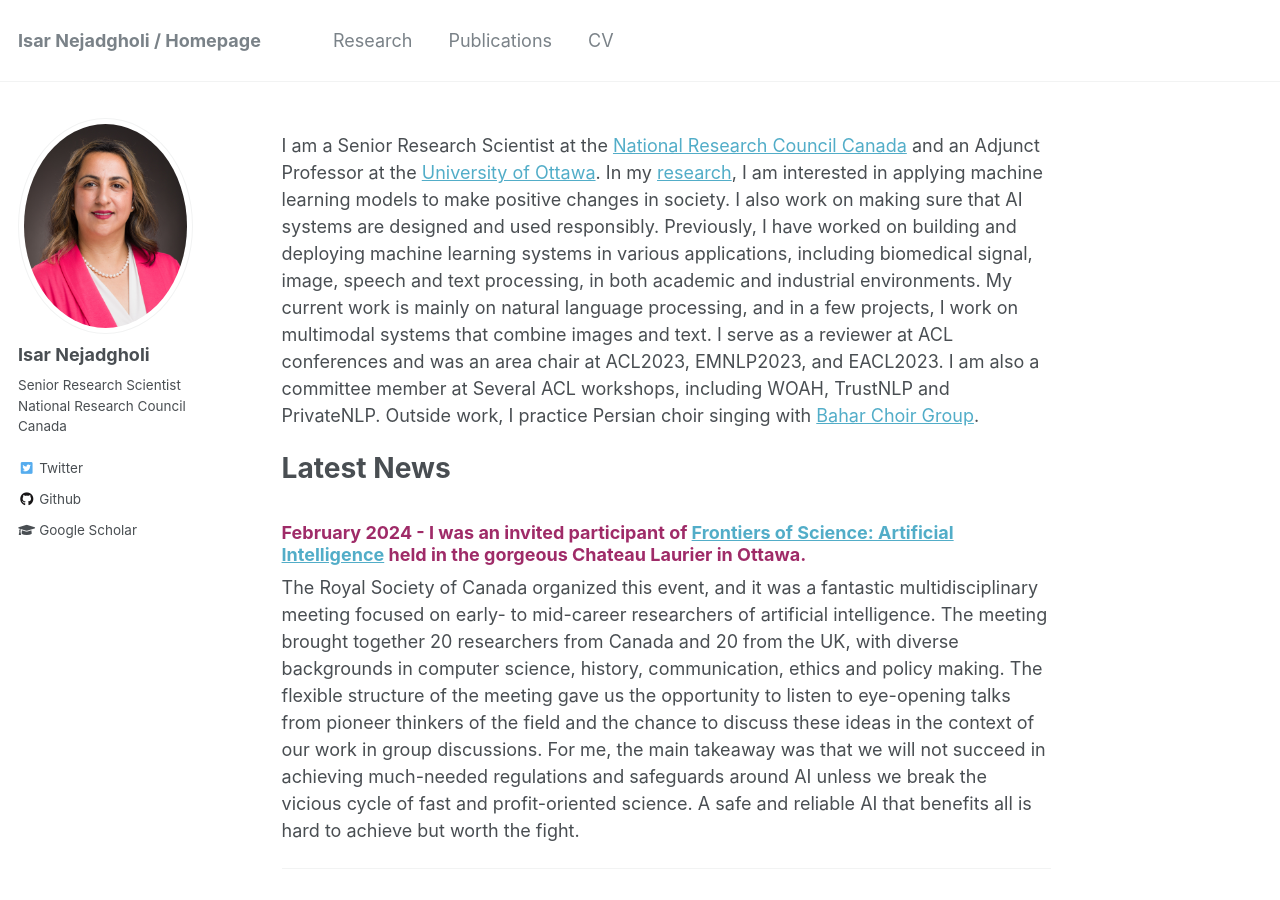
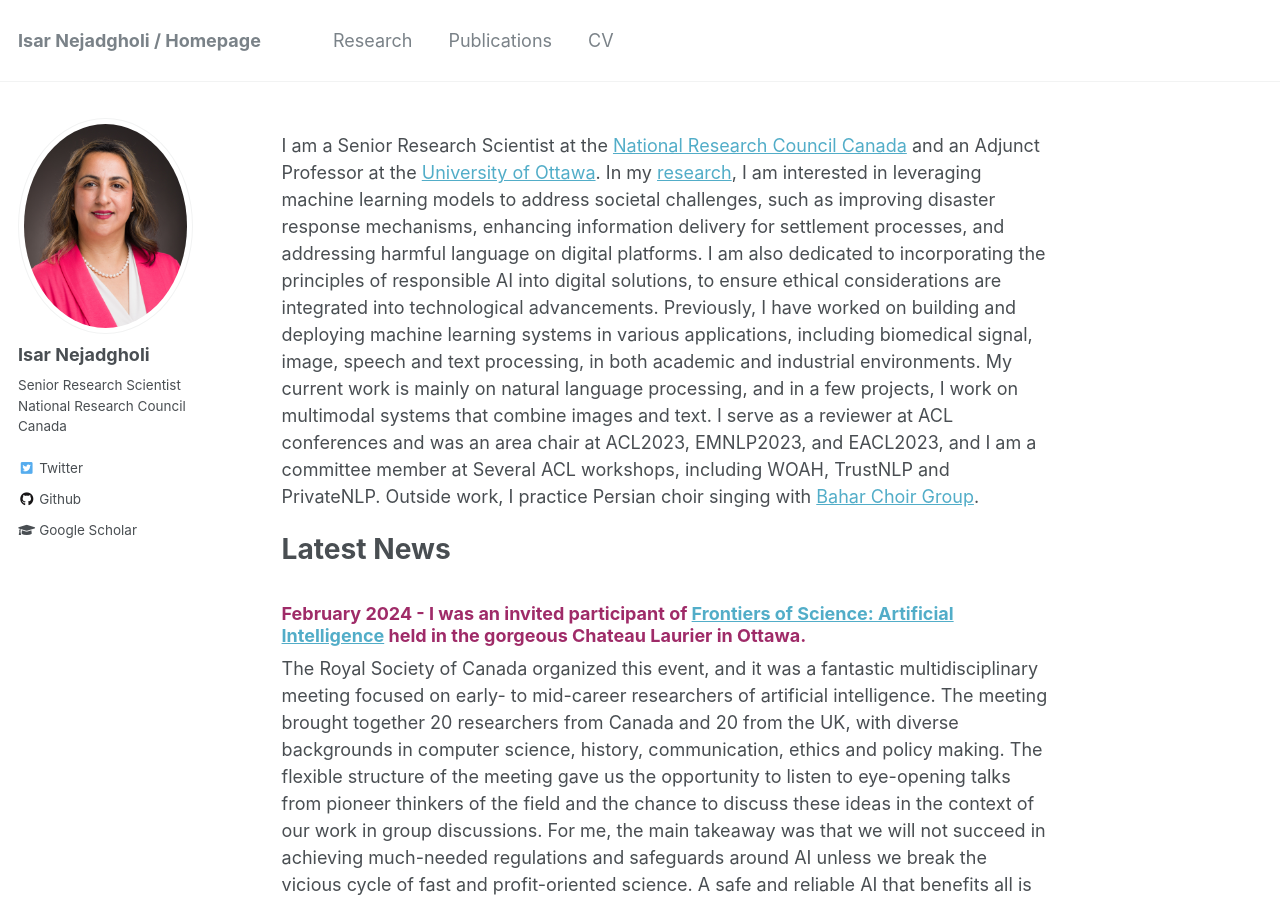
Before and after one commit to IsarNejad/IsarNejad.github.io, a Jekyll site: the page built from _pages/about.md, in a window 1280 px wide and 900 px high. Built offline with Jekyll 4.4.1, drawn with Linux system fonts in a browser that asks for light colours.

Commit message:
Update about.md

```diff
--- a/_pages/about.md
+++ b/_pages/about.md
@@ -8,7 +8,7 @@ redirect_from:
   - /about.html
 ---
 
-I am a Senior Research Scientist at the [National Research Council Canada](https://nrc.canada.ca/en) and an Adjunct Professor at the [University of Ottawa](https://www.uottawa.ca/faculty-engineering/school-electrical-engineering-computer-science). In my [research](https://isarnejad.github.io//research/), I am interested in applying machine learning models to make positive changes in society. I also work on making sure that AI systems are designed and used responsibly. Previously, I have worked on building and deploying machine learning systems in various applications, including biomedical signal, image, speech and text processing, in both academic and industrial environments. My current work is mainly on natural language processing, and in a few projects, I work on multimodal systems that combine images and text. I serve as a reviewer at ACL conferences and was an area chair at ACL2023, EMNLP2023, and EACL2023. I am also a committee member at Several ACL workshops, including WOAH, TrustNLP and PrivateNLP. Outside work, I practice Persian choir singing with [Bahar Choir Group](https://m.facebook.com/100057890747251/videos/arash-fouladvand-academy/668851780472720/?locale=fo_FO&_rdr).
+I am a Senior Research Scientist at the [National Research Council Canada](https://nrc.canada.ca/en) and an Adjunct Professor at the [University of Ottawa](https://www.uottawa.ca/faculty-engineering/school-electrical-engineering-computer-science). In my [research](https://isarnejad.github.io//research/), I am interested in leveraging machine learning models to address societal challenges, such as improving disaster response mechanisms, enhancing information delivery for settlement processes, and addressing harmful language on digital platforms. ⁤⁤I am also dedicated to incorporating the principles of responsible AI into digital solutions,  to ensure ethical considerations are integrated into technological advancements. Previously, I have worked on building and deploying machine learning systems in various applications, including biomedical signal, image, speech and text processing, in both academic and industrial environments. My current work is mainly on natural language processing, and in a few projects, I work on multimodal systems that combine images and text. I serve as a reviewer at ACL conferences and was an area chair at ACL2023, EMNLP2023, and EACL2023, and I am a committee member at Several ACL workshops, including WOAH, TrustNLP and PrivateNLP. Outside work, I practice Persian choir singing with [Bahar Choir Group](https://m.facebook.com/100057890747251/videos/arash-fouladvand-academy/668851780472720/?locale=fo_FO&_rdr).
 
 # Latest News
 
```
